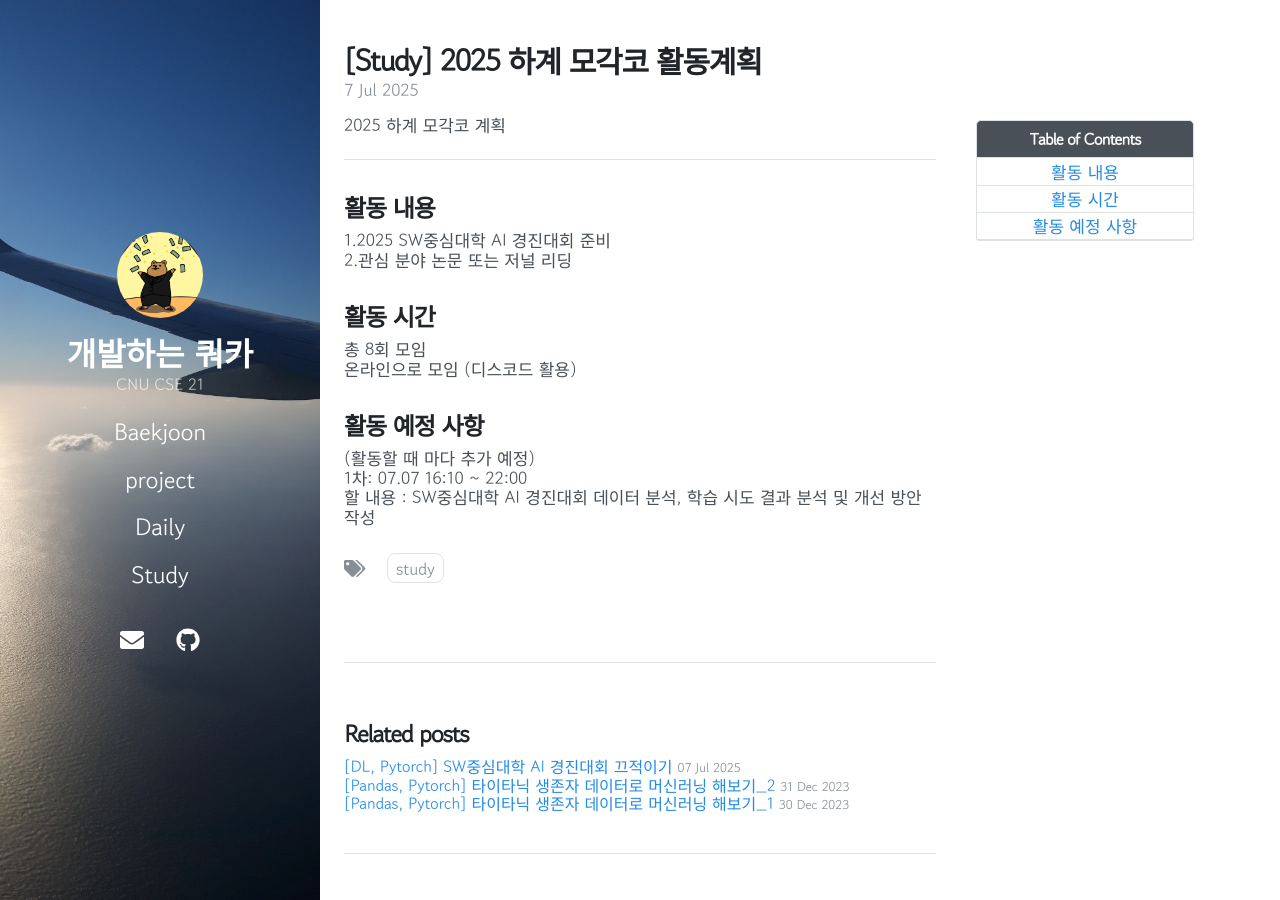
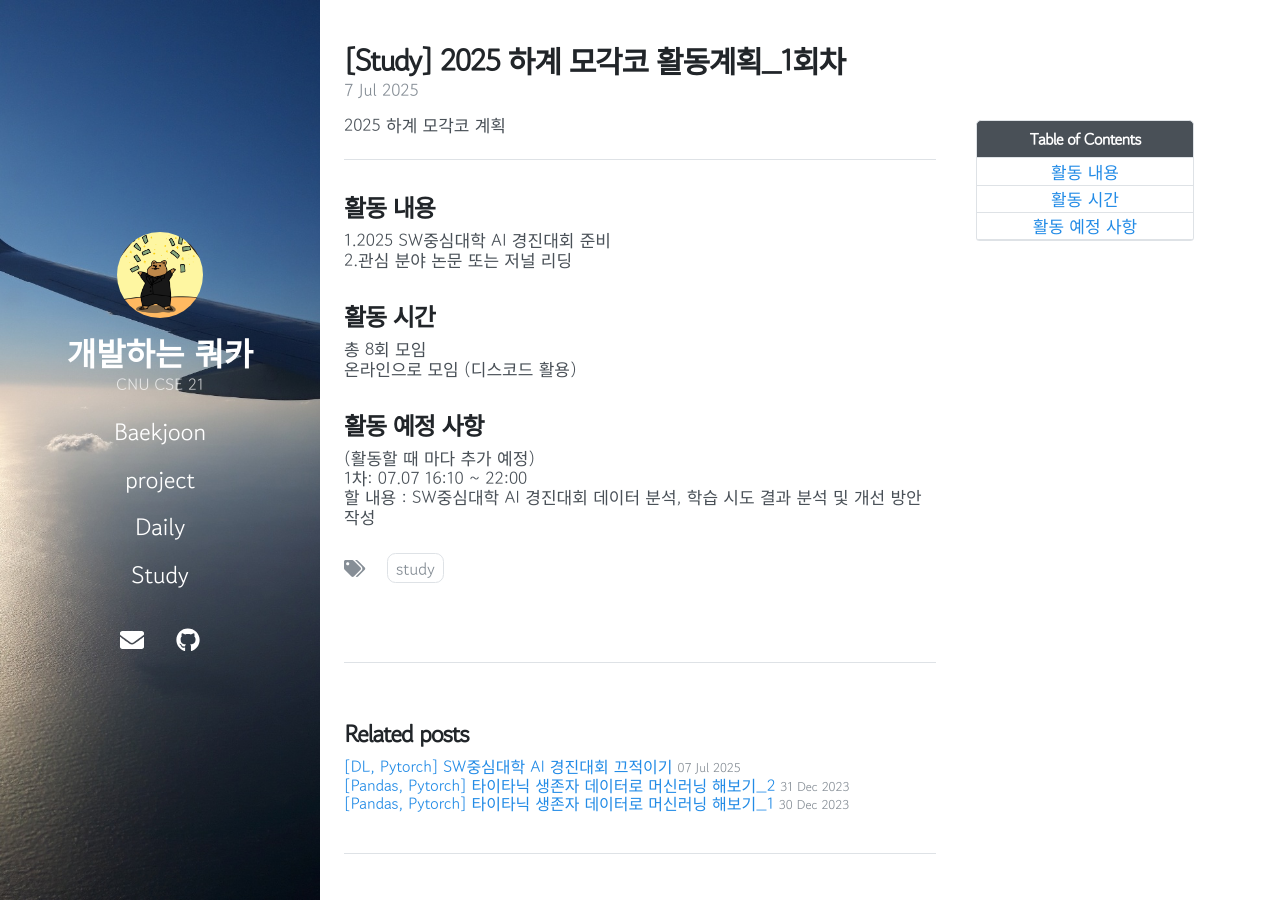
Before and after one commit to Ludence8/Ludence8.github.io, a Jekyll site: the page built from _posts/2025-07-07-mogakco_plan.md, in a window 1280 px wide and 900 px high. Built offline with Jekyll 4.4.1, drawn with Linux system fonts in a browser that asks for light colours; nearby versions of some CDN libraries; comment, search, counter and statistics services are not loaded; grey boxes are pictures that could not be loaded.

Commit message:
블로그 작성

```diff
--- a/_posts/2025-07-07-mogakco_plan.md
+++ b/_posts/2025-07-07-mogakco_plan.md
@@ -1,6 +1,6 @@
 ---
 layout: post
-title: "[Study] 2025 하계 모각코 활동계획"
+title: "[Study] 2025 하계 모각코 활동계획_1회차"
 tags: [Study]
 math: true
 date: 2025-07-07 15:00 +0900
```
